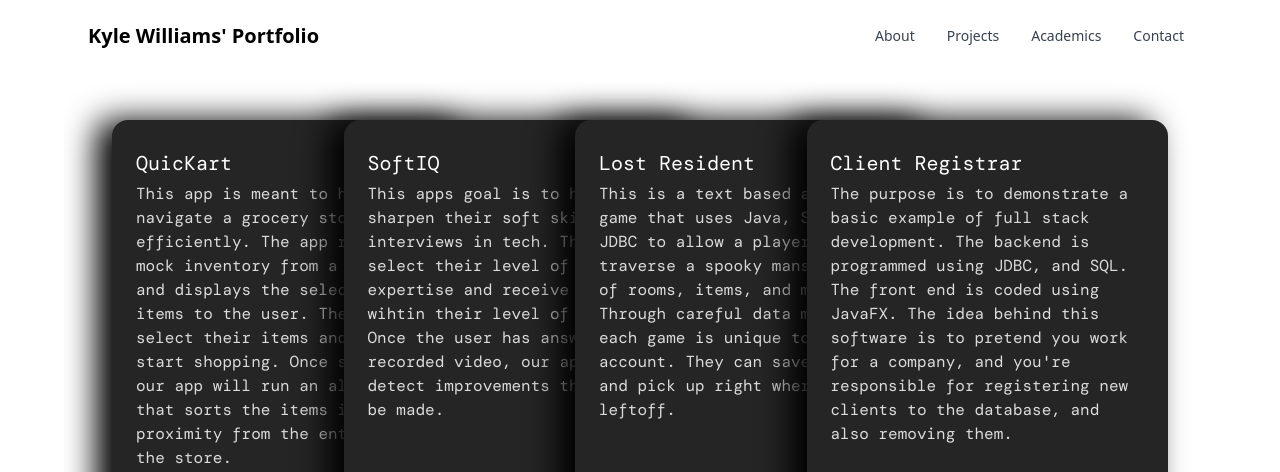
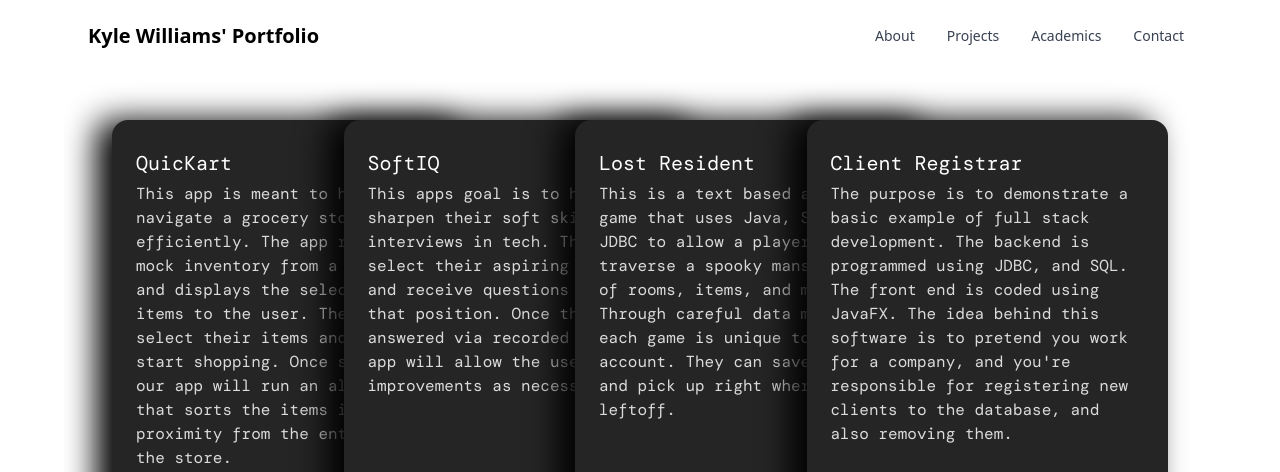
Before and after one commit to KWilliams-dev/kylesportfolio, a React (Vite) app: page /projects in a window 1280 px wide. Shown: the top 472 px of the page. Built offline with nearby package versions, Linux system fonts and the light colour scheme; a web font is replaced by a local one.

Commit message:
soft iq info update

```diff
--- a/src/App.jsx
+++ b/src/App.jsx
@@ -16,8 +16,8 @@ const quicKartInfo =
 
 const softIqInfo =
   "This apps goal is to help users sharpen their soft skills for interviews in tech. The user can select their " +
-  "level of interview expertise and receive questions wihtin their level of skill. Once the user has answered via recorded video, our app will detect improvements " +
-  "that could be made.";
+  "aspiring job type and receive questions based on that position. Once the user has answered via recorded video, our app will allow the user to make improvements " +
+  "as necessary.";
 
 const clientRegistrar =
   "The purpose is to demonstrate a basic example of full stack development. The backend is programmed using JDBC, " +
--- a/src/screens/Projects.jsx
+++ b/src/screens/Projects.jsx
@@ -13,8 +13,8 @@ const quicKartInfo =
 
 const softIqInfo =
   "This apps goal is to help users sharpen their soft skills for interviews in tech. The user can select their " +
-  "aspiring job type and receive questions based on that position. Once the user has answered via recorded video, our app will detect improvements " +
-  "that could be made.";
+  "aspiring job type and receive questions based on that position. Once the user has answered via recorded video, our app will allow the user to make improvements " +
+  "as necessary.";
 
 const clientRegistrar =
   "The purpose is to demonstrate a basic example of full stack development. The backend is programmed using JDBC, " +
```
